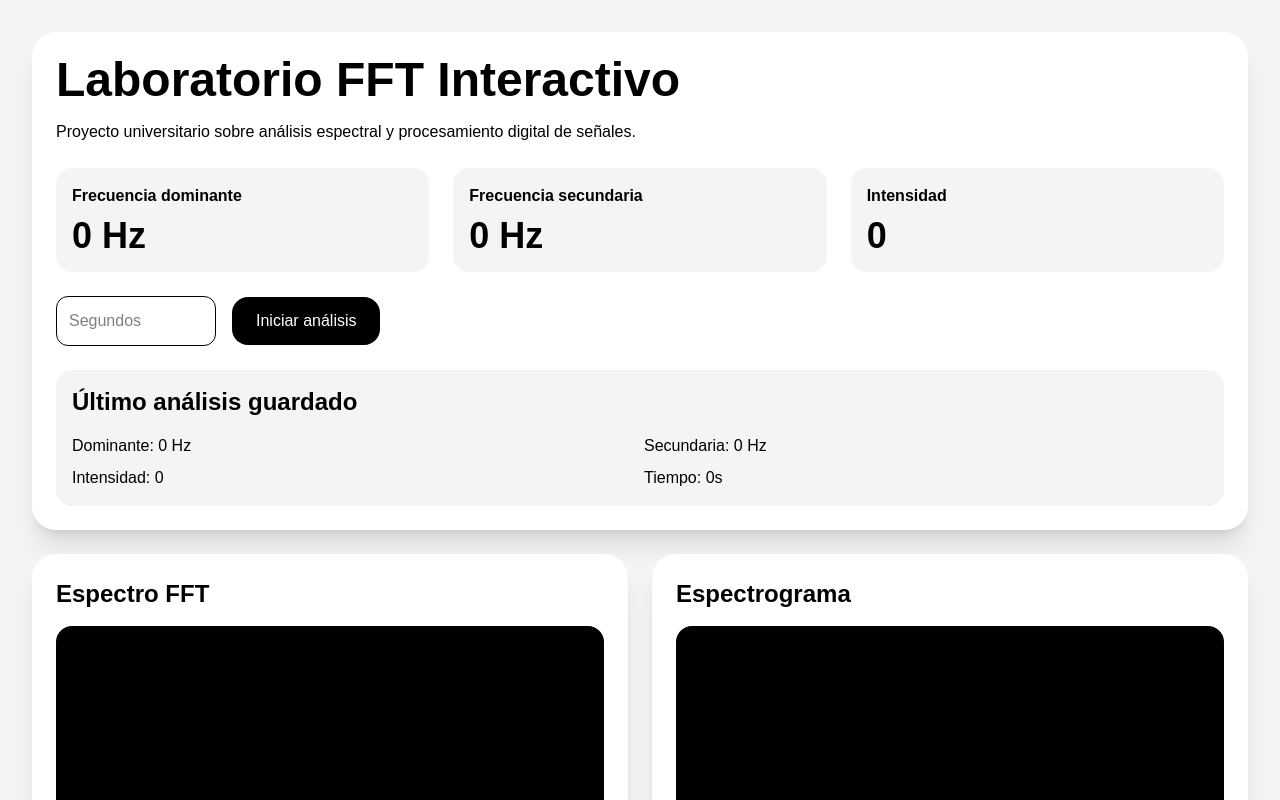
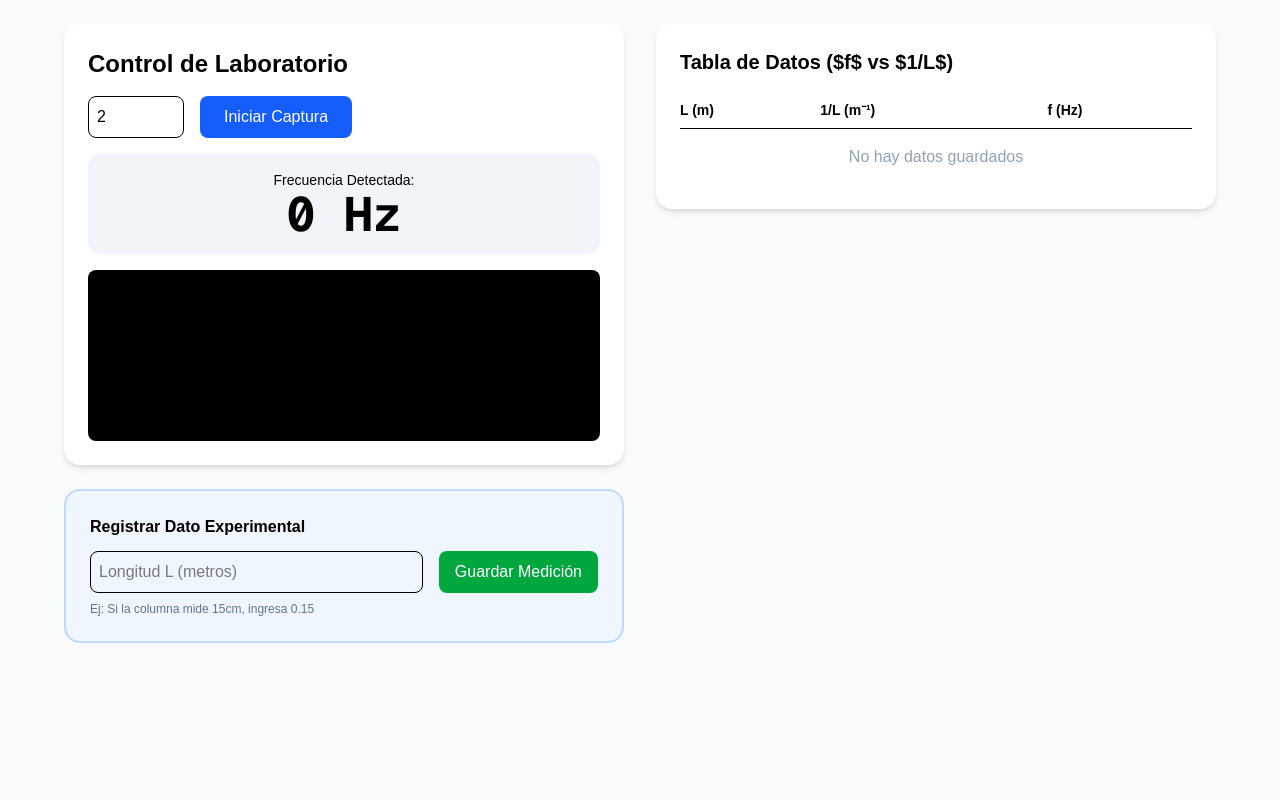
Before and after one commit to Miguelo1033/proyecto-fourier-web, a Next.js app: page / in a window 1280 px wide. Shown: the top 800 px of the page. Built offline with nearby package versions, Linux system fonts and the light colour scheme.

Commit message:
Agregada tabla de historial y calculo de regresion lineal

```diff
--- a/app/page.tsx
+++ b/app/page.tsx
@@ -2,243 +2,189 @@
 /* eslint-disable @typescript-eslint/no-explicit-any */
 "use client";
 
-import { useRef, useState } from "react";
+import { useRef, useState, useMemo } from "react";
 
-// Definimos una interfaz para el estado de los resultados
-interface AnalysisResult {
-  dominant: number;
-  secondary: number;
-  amplitude: number;
-  duration: number;
+interface Measurement {
+  f: number;
+  L: number;
+  invL: number;
 }
 
 export default function Home() {
   const fftCanvasRef = useRef<HTMLCanvasElement>(null);
-  const spectrogramCanvasRef = useRef<HTMLCanvasElement>(null);
-
-  const [savedFFT, setSavedFFT] = useState("");
   const [frequency, setFrequency] = useState(0);
-  const [secondaryFrequency, setSecondaryFrequency] = useState(0);
-  const [amplitude, setAmplitude] = useState(0);
-  const [duration, setDuration] = useState("");
+  const [duration, setDuration] = useState("2");
   const [isAnalyzing, setIsAnalyzing] = useState(false);
 
-  const [lastResult, setLastResult] = useState<AnalysisResult>({
-    dominant: 0,
-    secondary: 0,
-    amplitude: 0,
-    duration: 0
+  // --- NUEVOS ESTADOS PARA EL EXPERIMENTO ---
+  const [currentL, setCurrentL] = useState(""); // Longitud manual
+  const [history, setHistory] = useState<Measurement[]>([]);
+
+  // Función para realizar la regresión lineal (Mínimos Cuadrados)
+  const regression = useMemo(() => {
+    if (history.length < 2) return null;
+
+    const n = history.length;
+    let sumX = 0, sumY = 0, sumXY = 0, sumX2 = 0;
+
+    history.forEach((m) => {
+      sumX += m.invL;
+      sumY += m.f;
+      sumXY += m.invL * m.f;
+      sumX2 += m.invL * m.invL;
     });
 
+    const slope = (n * sumXY - sumX * sumY) / (n * sumX2 - sumX * sumX);
+    const intercept = (sumY - slope * sumX) / n;
+
+    // Según física de tubo abierto-cerrado (botella): v = 4 * pendiente
+    // Si su profesor insiste en v = 2 * pendiente, cambiar el 4 por 2.
+    const speedOfSound = slope * 4;
+
+    return { slope, intercept, speedOfSound };
+  }, [history]);
+
   async function startAnalysis() {
-    if (!duration || Number(duration) <= 0) {
-      alert("Ingresa un tiempo válido");
-      return;
-    }
-
     if (isAnalyzing) return;
-
     try {
       setIsAnalyzing(true);
-      const analysisTime = Number(duration);
-
       const stream = await navigator.mediaDevices.getUserMedia({ audio: true });
       const audioContext = new (window.AudioContext || (window as any).webkitAudioContext)();
       const analyser = audioContext.createAnalyser();
-
       analyser.fftSize = 2048;
-      analyser.smoothingTimeConstant = 0.85;
-
       const source = audioContext.createMediaStreamSource(stream);
       source.connect(analyser);
 
-      const bufferLength = analyser.frequencyBinCount;
-      const dataArray = new Uint8Array(bufferLength);
-
+      const dataArray = new Uint8Array(analyser.frequencyBinCount);
       const fftCanvas = fftCanvasRef.current;
-      const specCanvas = spectrogramCanvasRef.current;
-
-      if (!fftCanvas || !specCanvas) return;
-
-      const fftCtx = fftCanvas.getContext("2d");
-      const specCtx = specCanvas.getContext("2d");
-
-      if (!fftCtx || !specCtx) return;
-
-      specCtx.clearRect(0, 0, specCanvas.width, specCanvas.height);
-      let xOffset = 0;
+      const fftCtx = fftCanvas?.getContext("2d");
       let animationId: number;
-
-      let finalDominant = 0;
-      let finalSecondary = 0;
-      let finalAmplitude = 0;
+      let topFreq = 0;
 
       const draw = () => {
         analyser.getByteFrequencyData(dataArray);
+        if (fftCtx && fftCanvas) {
           fftCtx.clearRect(0, 0, fftCanvas.width, fftCanvas.height);
-
           let maxAmp = 0;
           let dominantIndex = 0;
-        let secondAmp = 0;
-        let secondIndex = 0;
-
-        for (let i = 0; i < 300; i++) {
-          const value = dataArray[i];
-
-          if (value > maxAmp) {
-            secondAmp = maxAmp;
-            secondIndex = dominantIndex;
-            maxAmp = value;
+          for (let i = 0; i < 400; i++) {
+            if (dataArray[i] > maxAmp) {
+              maxAmp = dataArray[i];
               dominantIndex = i;
-          } else if (value > secondAmp) {
-            secondAmp = value;
-            secondIndex = i;
             }
-
-          const barHeight = value * 1.4;
-          fftCtx.fillStyle = `rgb(${value + 80}, 50, 220)`;
-          fftCtx.fillRect(i * 3, fftCanvas.height - barHeight, 2, barHeight);
-
-          specCtx.fillStyle = `rgb(${value}, 50, ${255 - value})`;
-          specCtx.fillRect(xOffset, specCanvas.height - i, 2, 2);
+            fftCtx.fillStyle = `rgb(50, 50, 200)`;
+            fftCtx.fillRect(i * 3, fftCanvas.height - dataArray[i], 2, dataArray[i]);
           }
-
-        xOffset += 2;
-        const dominantFreq = (dominantIndex * audioContext.sampleRate) / analyser.fftSize;
-        const secondFreq = (secondIndex * audioContext.sampleRate) / analyser.fftSize;
-
-        setFrequency(Math.round(dominantFreq));
-        setSecondaryFrequency(Math.round(secondFreq));
-        setAmplitude(Math.round(maxAmp));
-
-        finalDominant = Math.round(dominantFreq);
-        finalSecondary = Math.round(secondFreq);
-        finalAmplitude = Math.round(maxAmp);
-
+          topFreq = Math.round((dominantIndex * audioContext.sampleRate) / analyser.fftSize);
+          setFrequency(topFreq);
+        }
         animationId = requestAnimationFrame(draw);
       };
 
       draw();
-
       setTimeout(async () => {
         cancelAnimationFrame(animationId);
-
-        stream.getTracks().forEach(track => track.stop());
+        stream.getTracks().forEach(t => t.stop());
         await audioContext.close();
         setIsAnalyzing(false);
-
-        setLastResult({
-          dominant: finalDominant,
-          secondary: finalSecondary,
-          amplitude: finalAmplitude,
-          duration: analysisTime
-        });
-
-        setSavedFFT(fftCanvas.toDataURL("image/png"));
-      }, analysisTime * 1000);
-
+      }, Number(duration) * 1000);
     } catch (err) {
-      console.error("Error accediendo al micro:", err);
-      alert("Error al acceder al micrófono. Por favor permite los permisos.");
       setIsAnalyzing(false);
+      alert("Error al acceder al micrófono");
     }
   }
 
-  function exportFFT() {
-    if (!savedFFT) { alert("No hay FFT guardada"); return; }
-    const link = document.createElement("a");
-    link.download = "fft_resultado.png";
-    link.href = savedFFT;
-    link.click();
+  const addMeasurement = () => {
+    const L = parseFloat(currentL);
+    if (isNaN(L) || L <= 0) {
+      alert("Ingresa una longitud L válida (m)");
+      return;
     }
-
-  function exportSpectrogram() {
-    const canvas = spectrogramCanvasRef.current;
-    if (!canvas) return;
-    const link = document.createElement("a");
-    link.download = "espectrograma.png";
-    link.href = canvas.toDataURL("image/png");
-    link.click();
-  }
+    setHistory([...history, { f: frequency, L, invL: 1 / L }]);
+    setCurrentL("");
+  };
 
   return (
-    <main className="min-h-screen bg-gray-100 p-8">
-      <div className="max-w-7xl mx-auto">
-        <div className="bg-white rounded-3xl shadow-xl p-6 mb-6">
-          <h1 className="text-5xl font-bold mb-4 text-black">Laboratorio FFT Interactivo</h1>
-          <p className="text-black mb-6">Proyecto universitario sobre análisis espectral y procesamiento digital de señales.</p>
+    <main className="min-h-screen bg-slate-50 p-6 text-black">
+      <div className="max-w-6xl mx-auto grid md:grid-cols-2 gap-8">
 
-          <div className="grid md:grid-cols-3 gap-6">
-            <div className="bg-gray-100 rounded-2xl p-4 text-black">
-              <h2 className="font-semibold mb-2">Frecuencia dominante</h2>
-              <p className="text-4xl font-bold">{frequency} Hz</p>
+        {/* LADO IZQUIERDO: CAPTURA EN VIVO */}
+        <div className="space-y-6">
+          <div className="bg-white p-6 rounded-2xl shadow-md">
+            <h1 className="text-2xl font-bold mb-4">Control de Laboratorio</h1>
+            <div className="flex gap-4 mb-4">
+              <input
+                type="number" placeholder="Tiempo (s)" value={duration}
+                onChange={e => setDuration(e.target.value)}
+                className="border p-2 rounded-lg w-24"
+              />
+              <button
+                onClick={startAnalysis} disabled={isAnalyzing}
+                className="bg-blue-600 text-white px-6 py-2 rounded-lg disabled:bg-slate-300"
+              >
+                {isAnalyzing ? "Capturando..." : "Iniciar Captura"}
+              </button>
             </div>
-            <div className="bg-gray-100 rounded-2xl p-4 text-black">
-              <h2 className="font-semibold mb-2">Frecuencia secundaria</h2>
-              <p className="text-4xl font-bold">{secondaryFrequency} Hz</p>
+            <div className="text-center p-4 bg-slate-100 rounded-xl">
+              <span className="text-sm block">Frecuencia Detectada:</span>
+              <span className="text-5xl font-mono font-bold">{frequency} Hz</span>
             </div>
-            <div className="bg-gray-100 rounded-2xl p-4 text-black">
-              <h2 className="font-semibold mb-2">Intensidad</h2>
-              <p className="text-4xl font-bold">{amplitude}</p>
+            <canvas ref={fftCanvasRef} width={600} height={200} className="w-full bg-black mt-4 rounded-lg" />
+          </div>
+
+          <div className="bg-blue-50 p-6 rounded-2xl border-2 border-blue-200">
+            <h2 className="font-bold mb-3">Registrar Dato Experimental</h2>
+            <div className="flex gap-4">
+              <input
+                type="number" placeholder="Longitud L (metros)" value={currentL}
+                onChange={e => setCurrentL(e.target.value)}
+                className="border p-2 rounded-lg flex-1"
+              />
+              <button onClick={addMeasurement} className="bg-green-600 text-white px-4 py-2 rounded-lg">
+                Guardar Medición
+              </button>
+            </div>
+            <p className="text-xs mt-2 text-slate-500">Ej: Si la columna mide 15cm, ingresa 0.15</p>
           </div>
         </div>
 
-          <div className="mt-6 flex gap-4 items-center flex-wrap">
-            <input
-              type="number"
-              placeholder="Segundos"
-              value={duration}
-              onChange={(e) => setDuration(e.target.value)}
-              className="border rounded-xl p-3 w-40 text-black"
-              disabled={isAnalyzing}
-            />
-            <button
-              onClick={startAnalysis}
-              disabled={isAnalyzing}
-              className={`${isAnalyzing ? 'bg-gray-400' : 'bg-black'} text-white px-6 py-3 rounded-2xl transition-colors`}
-            >
-              {isAnalyzing ? "Analizando..." : "Iniciar análisis"}
-            </button>
+        {/* LADO DERECHO: RESULTADOS Y REGRESIÓN */}
+        <div className="space-y-6">
+          <div className="bg-white p-6 rounded-2xl shadow-md h-fit">
+            <h2 className="text-xl font-bold mb-4">Tabla de Datos ($f$ vs $1/L$)</h2>
+            <table className="w-full text-sm text-left">
+              <thead>
+                <tr className="border-b">
+                  <th className="py-2">L (m)</th>
+                  <th className="py-2">1/L (m⁻¹)</th>
+                  <th className="py-2">f (Hz)</th>
+                </tr>
+              </thead>
+              <tbody>
+                {history.map((m, i) => (
+                  <tr key={i} className="border-b">
+                    <td>{m.L.toFixed(3)}</td>
+                    <td>{m.invL.toFixed(2)}</td>
+                    <td>{m.f}</td>
+                  </tr>
+                ))}
+              </tbody>
+            </table>
+            {history.length === 0 && <p className="text-slate-400 text-center py-4">No hay datos guardados</p>}
           </div>
 
-          <div className="mt-6 bg-gray-100 rounded-2xl p-4 text-black">
-            <h2 className="text-2xl font-bold mb-4">Último análisis guardado</h2>
-            <div className="grid grid-cols-2 gap-2">
-               <p>Dominante: {lastResult.dominant} Hz</p>
-               <p>Secundaria: {lastResult.secondary} Hz</p>
-               <p>Intensidad: {lastResult.amplitude}</p>
-               <p>Tiempo: {lastResult.duration}s</p>
+          {regression && (
+            <div className="bg-green-600 text-white p-6 rounded-2xl shadow-lg">
+              <h2 className="text-xl font-bold mb-2">Resultados de Regresión</h2>
+              <p className="text-lg opacity-90">Modelo: $f = {regression.slope.toFixed(2)} \cdot (1/L) + {regression.intercept.toFixed(2)}$</p>
+              <hr className="my-4 opacity-30" />
+              <div className="text-center">
+                <p className="text-sm uppercase tracking-wider">Velocidad del Sonido Estimada:</p>
+                <p className="text-5xl font-bold">{regression.speedOfSound.toFixed(2)} m/s</p>
+                <p className="text-xs mt-2 italic">* Calculado como $v = 4 \times pendiente$ (Tubo abierto-cerrado)</p>
               </div>
             </div>
-        </div>
-
-        <div className="grid md:grid-cols-2 gap-6">
-          <div className="bg-white rounded-3xl shadow-xl p-6">
-            <h2 className="text-2xl font-bold mb-4 text-black">Espectro FFT</h2>
-            <canvas ref={fftCanvasRef} width={900} height={400} className="w-full bg-black rounded-2xl" />
-            <button onClick={exportFFT} className="mt-4 bg-black text-white px-4 py-2 rounded-xl">Exportar FFT</button>
-            {savedFFT && (
-              <div className="mt-6">
-                <h3 className="text-xl font-bold text-black mb-2">Última captura</h3>
-                <img src={savedFFT} alt="FFT guardada" className="rounded-2xl border w-full" />
-              </div>
           )}
-          </div>
-
-          <div className="bg-white rounded-3xl shadow-xl p-6">
-            <h2 className="text-2xl font-bold mb-4 text-black">Espectrograma</h2>
-            <canvas ref={spectrogramCanvasRef} width={900} height={400} className="w-full bg-black rounded-2xl" />
-            <button onClick={exportSpectrogram} className="mt-4 bg-black text-white px-4 py-2 rounded-xl">Exportar Espectrograma</button>
-          </div>
-        </div>
-
-        <div className="bg-white rounded-3xl shadow-xl p-6 mt-6 flex flex-col items-center">
-           <h2 className="text-2xl font-bold mb-4 text-black">Escanea el QR</h2>
-           <img
-            src={`https://quickchart.io/qr?text=${encodeURIComponent("https://proyecto-fourier-web.vercel.app/")}&size=250`}
-            alt="QR"
-            className="rounded-2xl shadow-md"
-           />
         </div>
       </div>
     </main>
```
Lines whose indentation alone changed are shown as unchanged.
